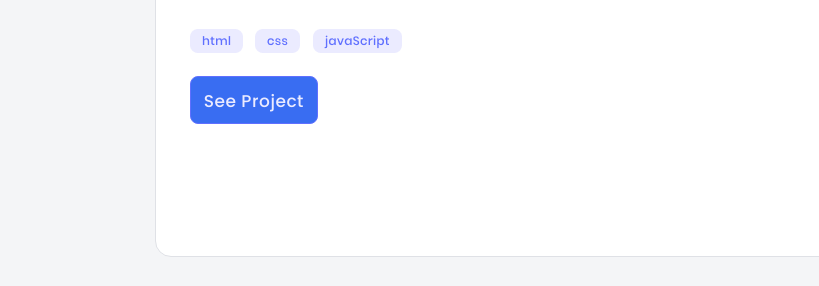
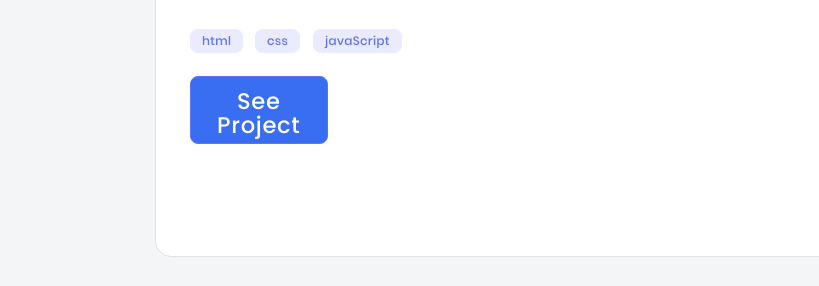
Before and after one commit to MICHAELKITH/desktop-mobile-version, a plain HTML site: page index.html in a window 1280 px wide. Shown: the part 2919-3205 px from the top of the page, 0-819 px from the left. Drawn offline with Linux system fonts and the light colour scheme; files whose address does not match are found by name.

Commit message:
Add accessibilty changes

```diff
--- a/style.css
+++ b/style.css
@@ -321,18 +321,18 @@ h1 {
 .more-button-1 {
   border: 1px solid #6070ff;
   border-radius: 8px;
-  width: 128px;
-  height: 48px;
+  width: 138px;
+  height: 68px;
   padding: 12px;
+  color: white;
   gap: 10px;
   background-color: var(--button-color);
   text-decoration: none;
   font-style: normal;
   font-weight: 500;
-  font-size: 17px;
+  font-size: 17pt;
   line-height: 24px;
   letter-spacing: 0.03em;
-  color: var(--tag-background-color);
   text-align: center;
   transition: width 2s, height 4s;
 }
@@ -883,6 +883,7 @@ button:disabled {
 
   .submit {
     margin-left: 5rem;
+    transition: width 2s, height 2s, background-color 2s, transform 2s;
   }
 
   .about-contact {
```
